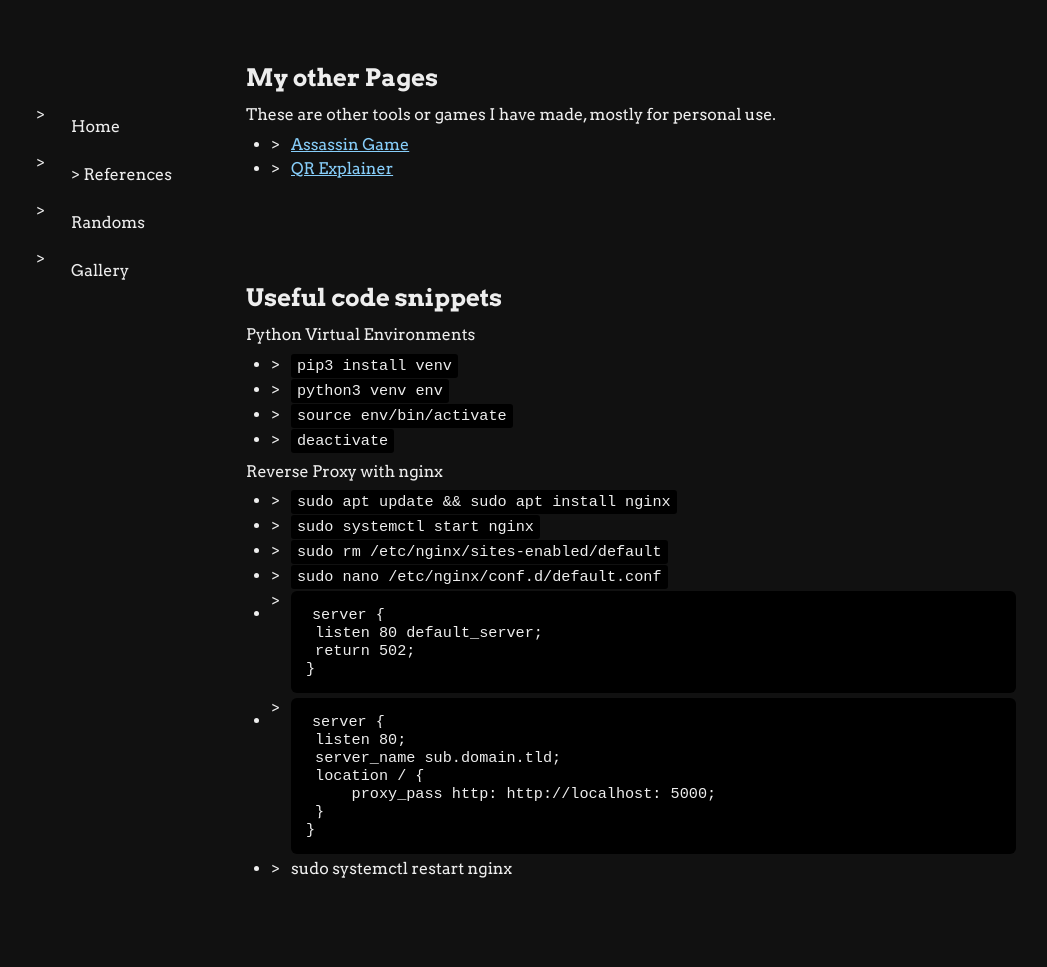
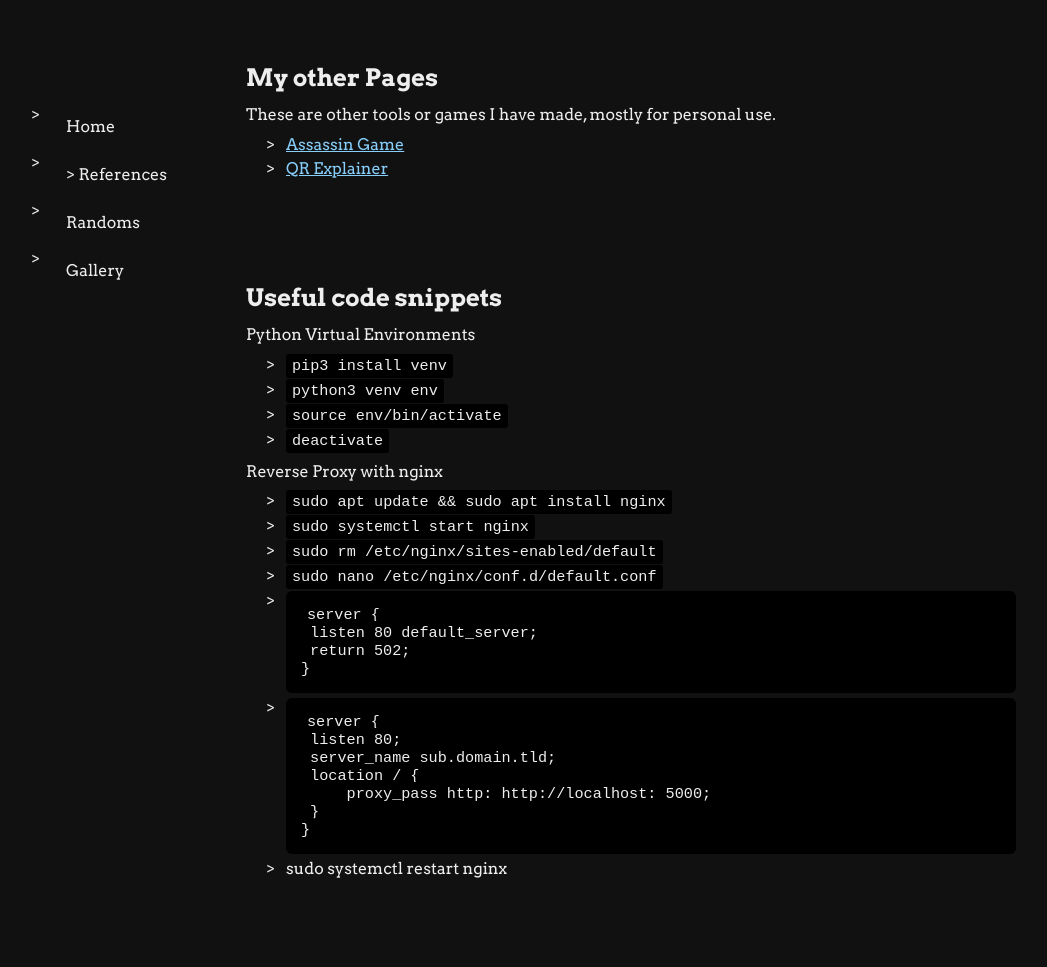
Before and after one commit to a-842/website, a Flask app: page /references in a window 1280 px wide. Shown: the part 202-1169 px from the top of the page, without its empty margins (9-1056 px from the left). Run offline with Flask 3, Linux system fonts and the light colour scheme; some libraries are stand-ins or nearby versions.

Commit message:
fix list?

```diff
--- a/static/style.css
+++ b/static/style.css
@@ -128,12 +128,14 @@ tr:nth-child(even) {
 
 /* Lists */
 ul, ol {
-    margin-left: 25px;
+    margin-left: 20px;
+    padding-left: 0;
 }
 
 ul li {
     position: relative;
-    padding-left: 20px;
+    padding-left: 20px; /* Space for the ">" marker */
+    list-style: none;
 }
 
 ul li:before {
@@ -145,6 +147,7 @@ ul li:before {
 li {
     margin: 5px 0;
 }
+
 
 /* Links */
 a {
```
